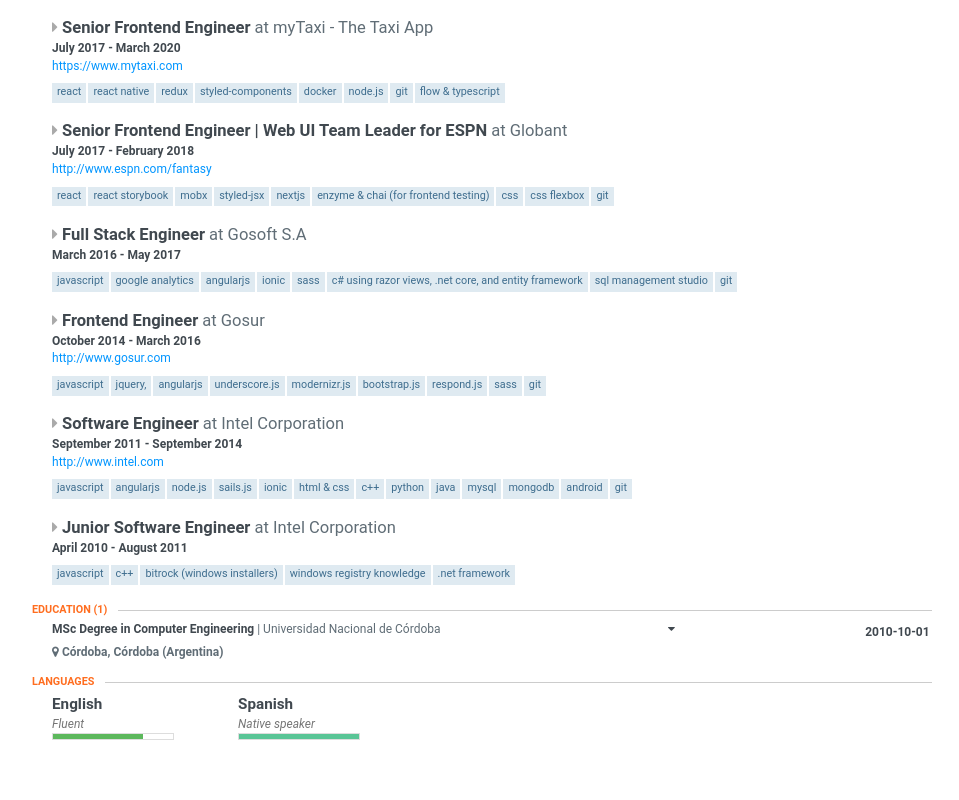
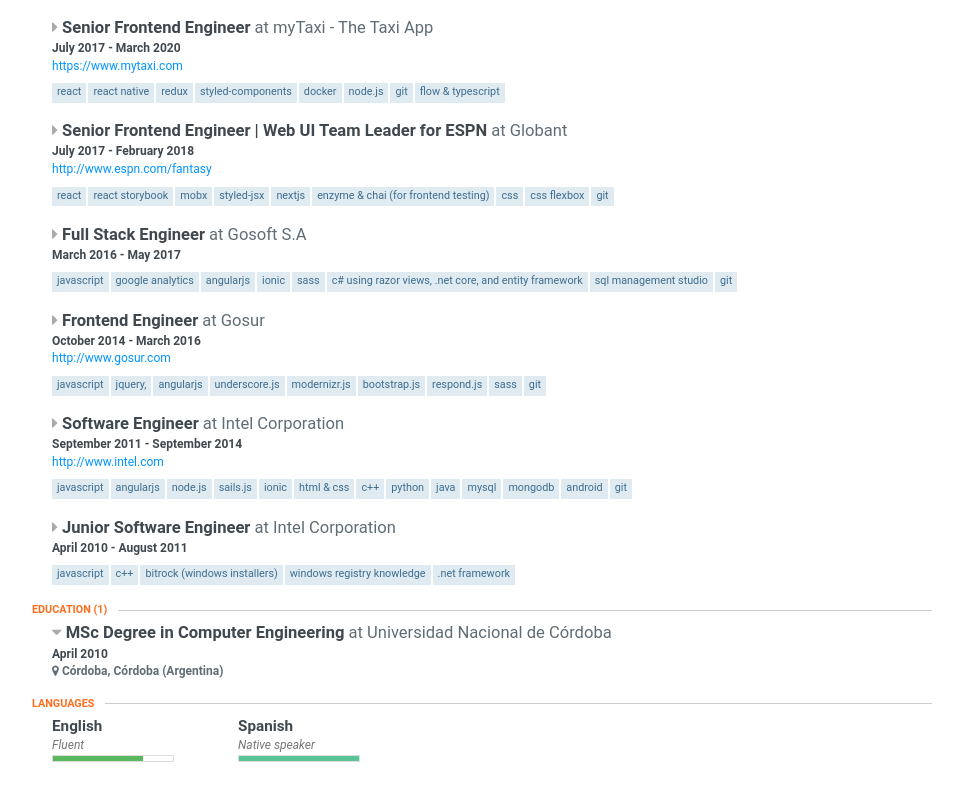
Before and after one commit to chmartinez/chmartinez.github.io, a React (Create React App) app: page / in a window 1280 px wide. Shown: the part 616-1416 px from the top of the page, without its empty margins (158-1117 px from the left). Built offline with nearby package versions, Linux system fonts and the light colour scheme; some icons are missing.

Commit message:
refactor(Education): Use `ExpandibleListItem` to render component

```diff
--- a/src/components/resume/Education.tsx
+++ b/src/components/resume/Education.tsx
@@ -1,4 +1,5 @@
 import type { Education as EducationType } from './types'
+import ExpandibleListItem from '../common/ExpandibleListItem'
 
 type Props = { educations: Array<EducationType> }
 
@@ -12,24 +13,26 @@ function Education({ educations }: Props) {
                 </h2>
             </header>
             <section id='education'>
-                {educations.map((education) => (
-                    <div key={education.id}>
-                        <header className='clear'>
-                            <span className='space-left'>
-                                <span className='fa fa-caret-down'></span>
-                            </span>
-                            <div className='header-left'>
+                {educations.map((education, index) => (
+                    <ExpandibleListItem
+                        key={education.id}
+                        expanded={index === 0}
+                        content={() => (
+                            <>
+                                <div>
                                     <div className='studyType'>
                                         {education.studyType}
                                     </div>
                                     <div className='institution'>
-                                    {education.institution}
+                                        {` at ${education.institution}`}
                                     </div>
                                 </div>
                                 <div className='date'>
                                     <span className='endDate'>{`${education.endDate}`}</span>
                                 </div>
-                        </header>
+                            </>
+                        )}
+                        expandedContent={() => (
                             <span className='location'>
                                 <span className='fa fa-map-marker'></span>
                                 <span className='city'>{`${education.location.city}, `}</span>
@@ -38,7 +41,8 @@ function Education({ educations }: Props) {
                                 </span>
                                 <span className='countryCode'>{` (${education.location.countryCode})`}</span>
                             </span>
-                    </div>
+                        )}
+                    />
                 ))}
             </section>
         </section>
--- a/src/data.json
+++ b/src/data.json
@@ -30,7 +30,7 @@
             "id": "1",
             "institution": "Universidad Nacional de Córdoba",
             "studyType": "MSc Degree in Computer Engineering",
-            "endDate": "2010-10-01",
+            "endDate": "April 2010",
             "location": {
                 "city": "Córdoba",
                 "countryCode": "Argentina",
```
Lines whose indentation alone changed are shown as unchanged.
